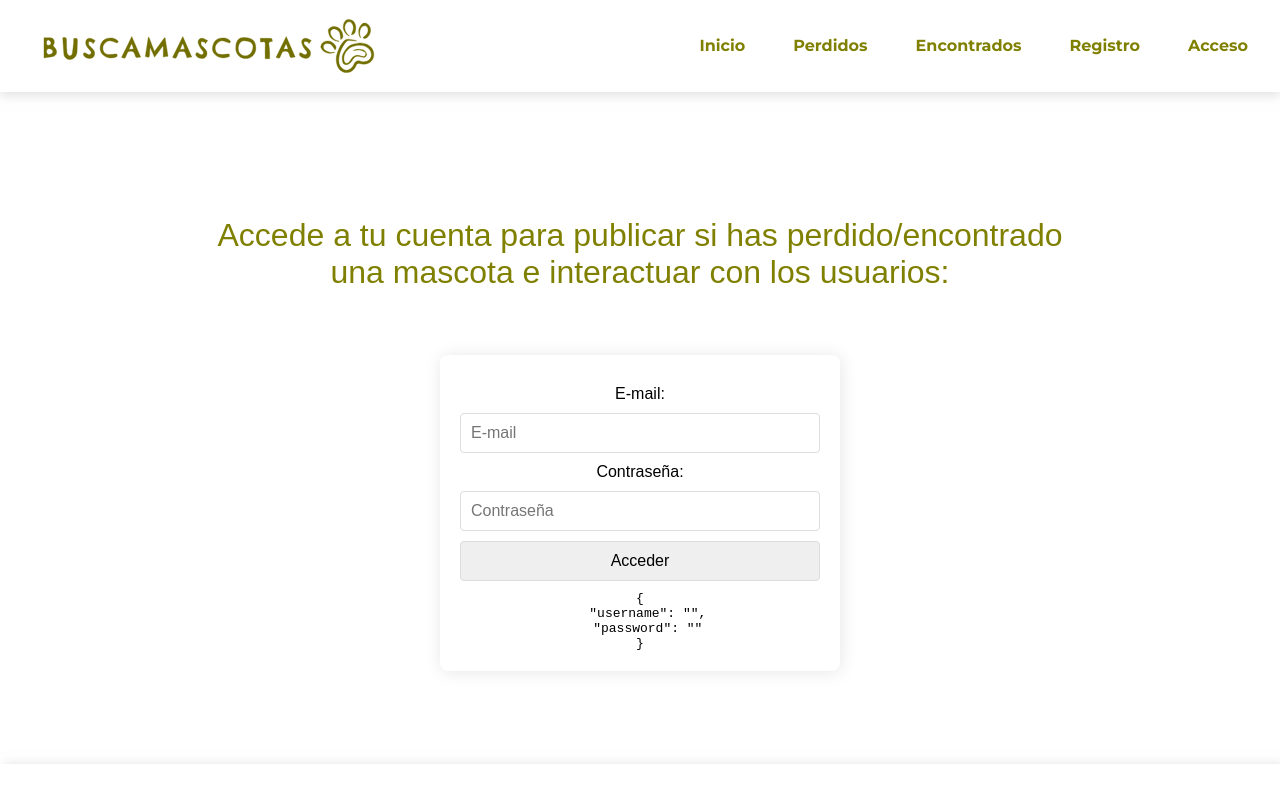
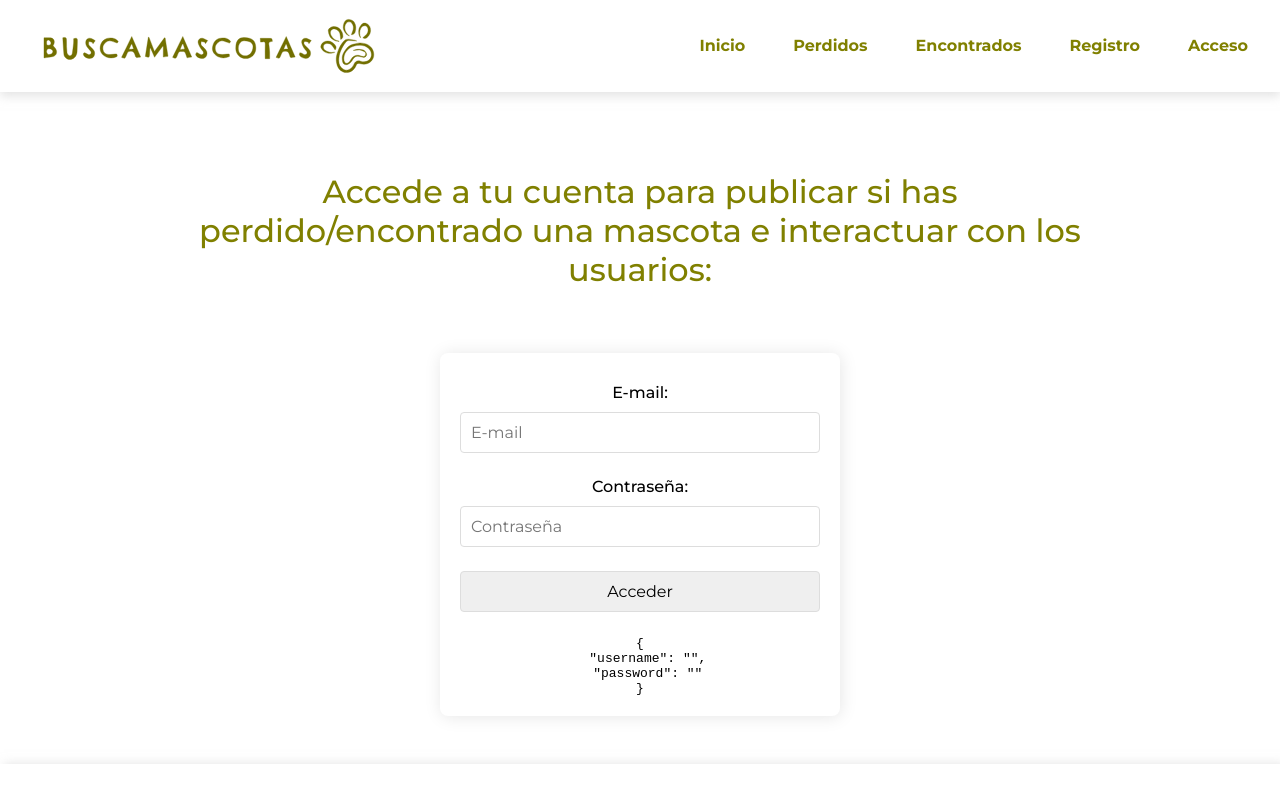
Before and after one commit to andrea94-mj/proyecto-final-fullstack-front, a React (Vite) app in the folder front/: page /acceso in a window 1280 px wide. Shown: the top 799 px of the page. Built offline with nearby package versions, Linux system fonts and the light colour scheme; no server answers.

Commit message:
domingo
-form mascotas arreglado
-terminar de arreglar lo de la subida de fotos
-seguir con lo del posit

```diff
--- a/front/src/components/EncontradoCard.jsx
+++ b/front/src/components/EncontradoCard.jsx
@@ -21,7 +21,7 @@ const EncontradoCard = ({imagen, tipo_de_animal, raza, color, genero, lugar_enco
             <div className="Card">
                 <section className={isActive}>
                     <header className="Header-card">
-                    <img className="Card-img" src={`/uploads/${imagen}`} alt={tipo_de_animal} />
+                    <img className="Card-img" src={imagen} alt={tipo_de_animal} />
                     </header>
                     <div className="Card-info">
                         <p className="Card-p">Soy un: <b>{tipo_de_animal}</b></p>
--- a/front/src/css/Forms.css
+++ b/front/src/css/Forms.css
@@ -1,11 +1,22 @@
 .Article-form{
-    font-family: Arial, sans-serif;
+    height: 80vh;
     display: flex;
     flex-flow: column nowrap;
     justify-content: center;
     align-items: center;
-    height: 80vh;
+    font-weight: 500;
     margin: 0;
+    gap: 4rem;
+}
+
+.Article-form--mascota{
+    display: flex;
+    flex-flow: column nowrap;
+    justify-content: center;
+    align-items: center;
+    font-size: 0.9rem;
+    font-weight: 500;
+    margin: 2rem auto;
     gap: 4rem;
 }
 
@@ -34,6 +45,15 @@
     text-align: center;
 }
 
+.Form-mascota{
+    width: 500px;
+    background-color: #fff;
+    border-radius: 8px;
+    box-shadow: 1px 1px 17px rgba(0, 0, 0, 0.1);
+    padding: 1.25rem;
+    text-align: center;
+}
+
 h2 {
     margin-bottom: 20px;
     color: #333;
@@ -41,11 +61,10 @@ h2 {
 
 input {
     width: 100%;
-    padding: 10px;
-    margin: 10px 0;
+    padding: .625rem;
+    margin-bottom: 1.5rem;
     border: 1px solid #ddd;
     border-radius: 4px;
-    transition: border 0.3s;
 }
 
 input:focus {
--- a/front/src/css/index.css
+++ b/front/src/css/index.css
@@ -39,9 +39,23 @@
   }
 
   :root {
-  font-size: 100%;
-  max-width: 1450px;
-  margin: 0 auto;
+    font-size: 100%;
+    max-width: 1450px;
+    margin: 0 auto;
+  }
+
+  /* Ancho para pantallas muy grandes */
+  @media (min-width: 1600px) {
+    :root {
+      max-width: 1600px;
+    }
+  }
+
+  /* Ancho para pantallas medianas */
+  @media (max-width: 1200px) {
+    :root {
+      max-width: 1100px;
+    }
   }
 
   html {
--- a/front/src/pages/FormMascota.jsx
+++ b/front/src/pages/FormMascota.jsx
@@ -79,7 +79,9 @@ const FormMascota = ({ onSubmit }) => {
   };
 
   return (
-    <form onSubmit={handleSubmit}>
+    <>
+    <article className='Article-form--mascota'>
+    <form className='Form-mascota' onSubmit={handleSubmit}>
       <div>
         <label>Imagen:</label>
         <input type="file" name="imagen" onChange={handleImageChange} accept="image/*" required />
@@ -127,7 +129,10 @@ const FormMascota = ({ onSubmit }) => {
 
       <button type="submit">Enviar</button>
     </form>
+    </article>
+    </>
   );
+
 };
 
 export default FormMascota;
```
